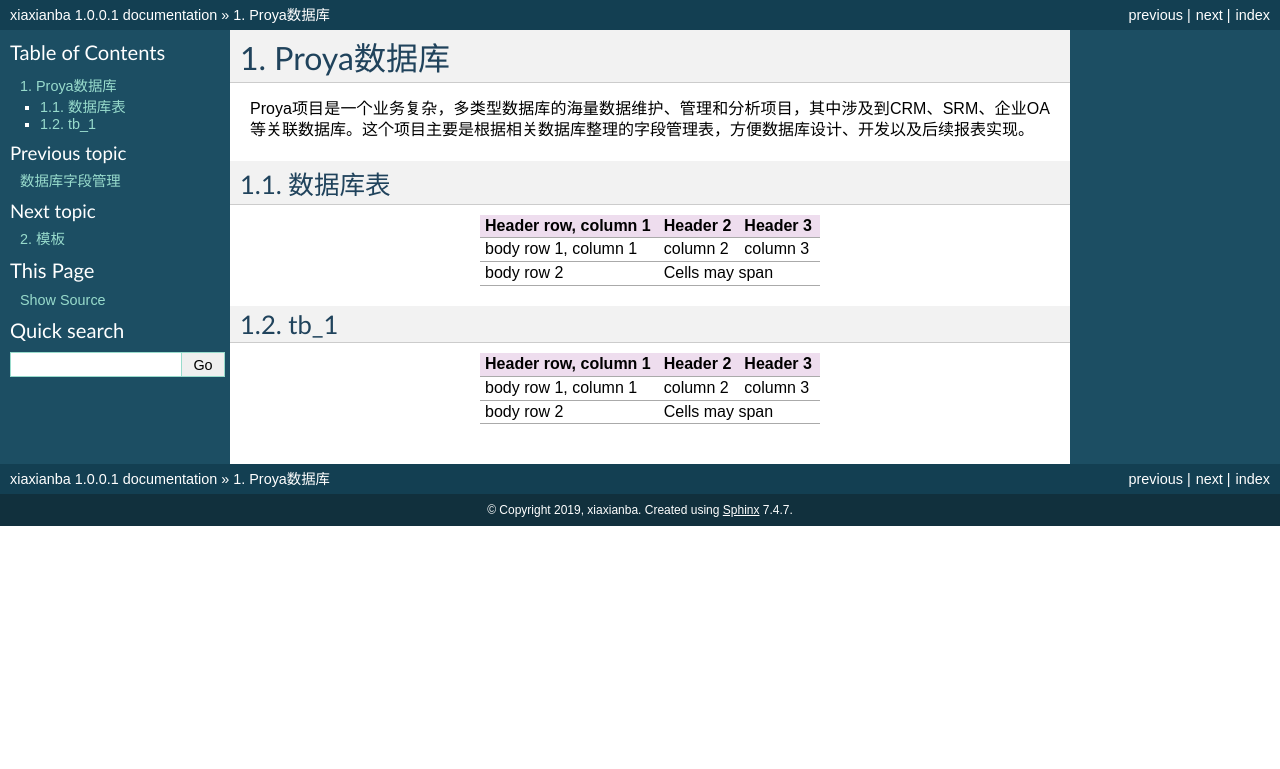
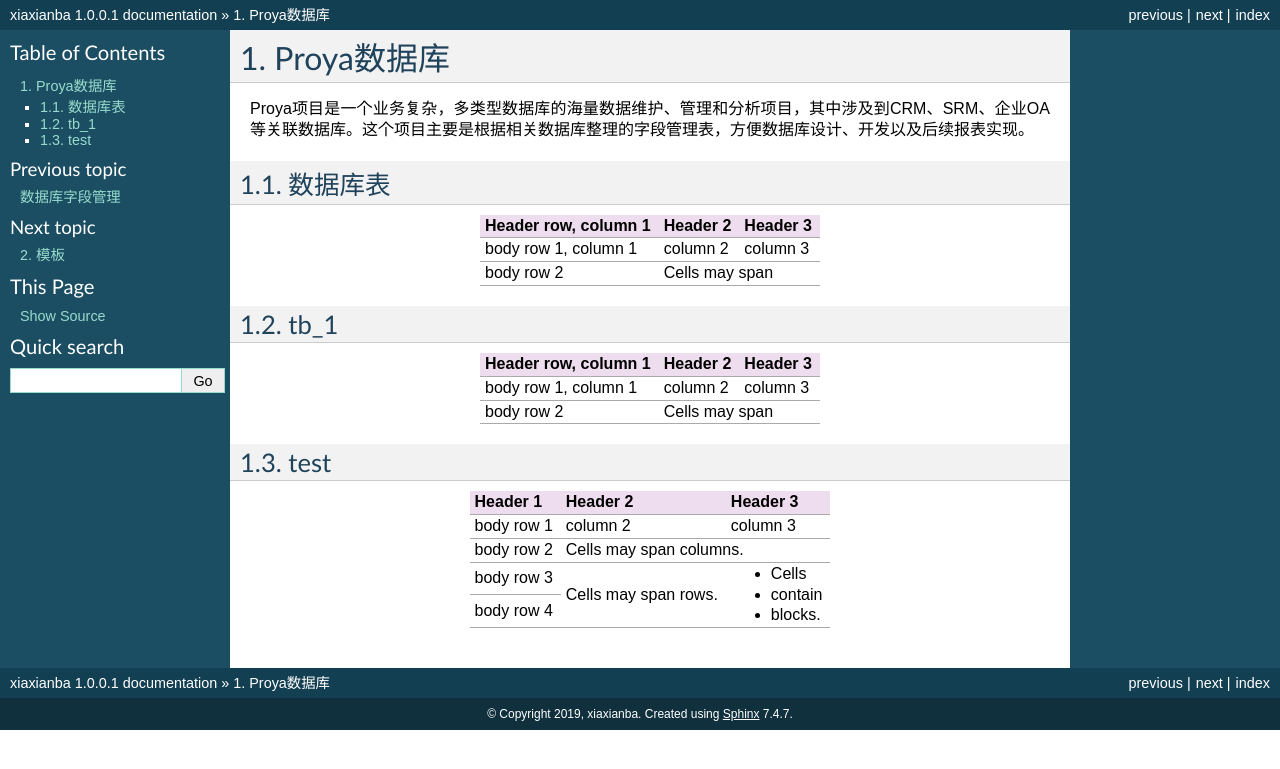
Before and after one commit to xianba/DatabaseField, a Sphinx documentation site: the page built from docs/Proya.rst, in a window 1280 px wide. Shown: the top 769 px of the page. Built offline with Sphinx 7.4.7, drawn with Linux system fonts in a browser that asks for light colours.

Commit message:
Update Proya.rst

```diff
--- a/docs/Proya.rst
+++ b/docs/Proya.rst
@@ -29,8 +29,11 @@ tb_1
 +------------------------+-----------------------+
 
 
+test
+======
+
 +------------+------------+-----------+
-| 数据库   | Header 2   | Header 3  |
+| Header 1   | Header 2   | Header 3  |
 +============+============+===========+
 | body row 1 | column 2   | column 3  |
 +------------+------------+-----------+
```
